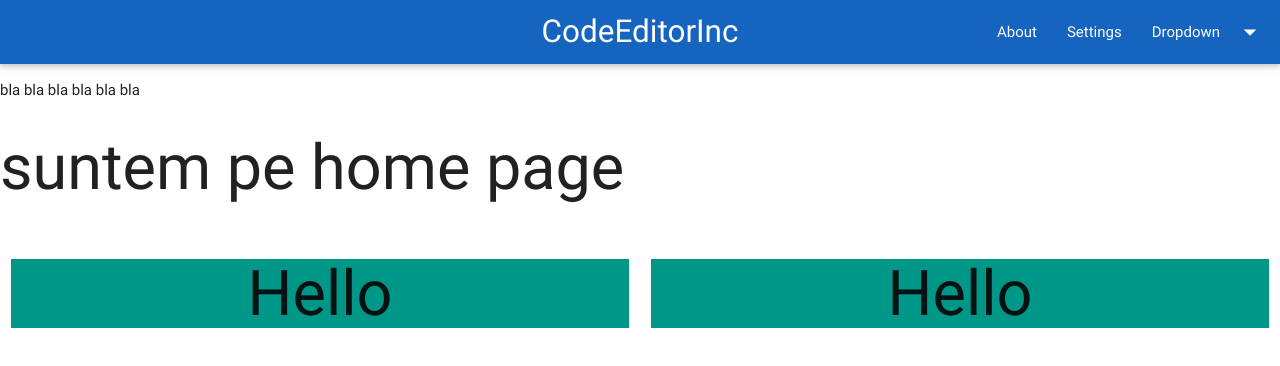
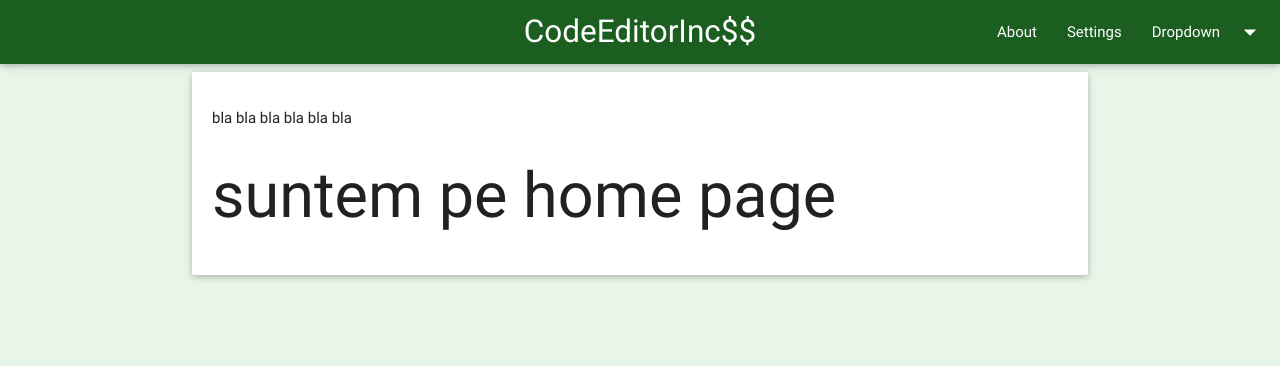
Before and after one commit to AlexandruSimandi/OnlineCodeEditor, a website: page index.html in a window 1280 px wide. Drawn offline with nearby package versions, Linux system fonts and the light colour scheme; some packages are replaced by stand-ins of ours.

Commit message:
design changes

```diff
--- a/index.html
+++ b/index.html
@@ -11,8 +11,9 @@
 	<script src="/js/angular-ui-router.min.js"></script>
 	<script src="/js/app/app.js"></script>
 	<link href="http://fonts.googleapis.com/icon?family=Material+Icons" rel="stylesheet">
+	<link rel="stylesheet" href="/css/index.css">
 </head>
-<body ng-app="codeEditorApp">
+<body class="green lighten-5" ng-app="codeEditorApp">
 <!-- Dropdown Structure -->
 <ul id="dropdown1" class="dropdown-content">
 	<li><a href="#">one</a></li>
@@ -20,9 +21,9 @@
 	<li class="divider"></li>
 	<li><a href="#">three</a></li>
 </ul>
-<nav class="blue darken-3" role="navigation">
+<nav class="green darken-4" role="navigation">
 	<div class="nav-wrapper">
-		<a href="#" class="brand-logo center">CodeEditorInc</a>
+		<a href="#" class="brand-logo center">CodeEditorInc$$</a>
 		<ul class="right hide-on-med-and-down">
 			<li><a ui-sref=".about">About</a></li>
 			<li><a ui-sref=".settings">Settings</a></li>
@@ -37,21 +38,13 @@
 	$(".dropdown-button").dropdown();
 
 </script>
+<main>
+	<div class="container">
 
-<div class="row">
+		<div class="card-panel" ui-view></div>
 
-	<div ui-view></div>
-
-	<div class="col s6">
-		<h1 class="teal center">Hello</h1>
 	</div>
-
-	<div class="col s6">
-		<h1 class="teal center">Hello</h1>
-	</div>
-
-</div>
-
+</main>
 
 </body>
 </html>
--- /dev/null
+++ b/public/css/index.css
@@ -0,0 +1,8 @@
+body {
+	display: flex;
+	min-height: 100vh;
+	flex-direction: column;
+}
+main {
+	flex: 1 0 auto;
+}
```
